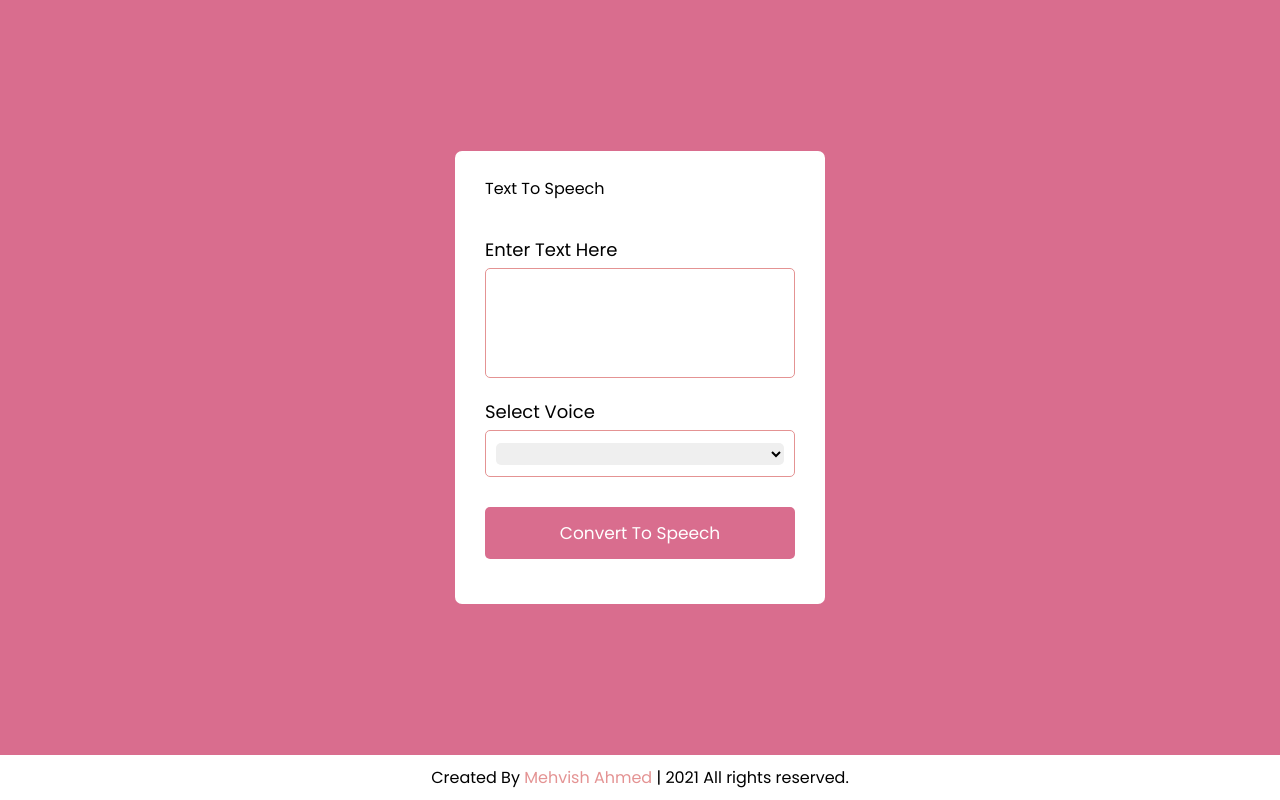
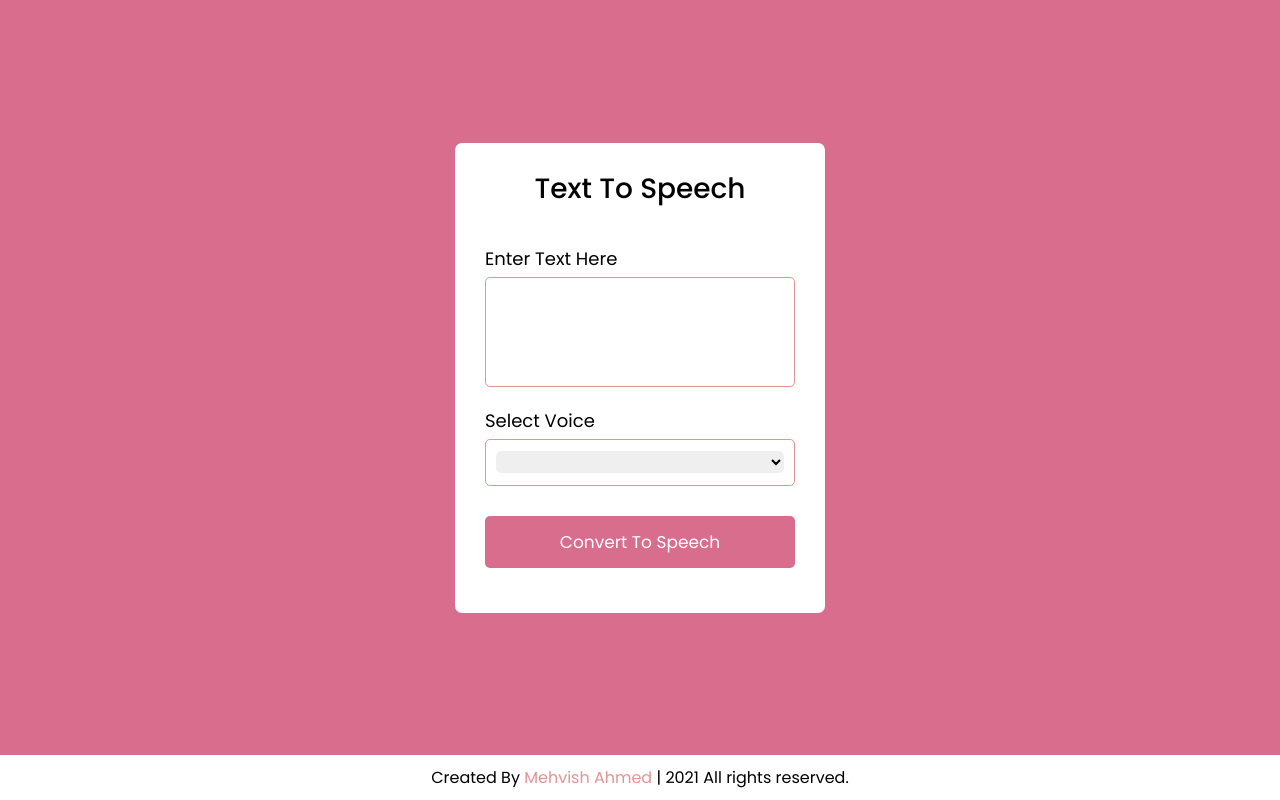
Before and after one commit to mehvishahmed/Text-to-Speech-Converter, a plain HTML site: page index.html in a window 1280 px wide. Drawn offline with Linux system fonts and the light colour scheme.

Commit message:
Update style.css

```diff
--- a/style.css
+++ b/style.css
@@ -21,7 +21,11 @@ body{
     padding: 25px 30px;
     background: #fff;
 }
-
+.wrapper header{
+    font-size: 28px;
+    font-weight: 500;
+    text-align: center;
+}
 .wrapper form{
     margin: 35px 0 20px;
 }
```
